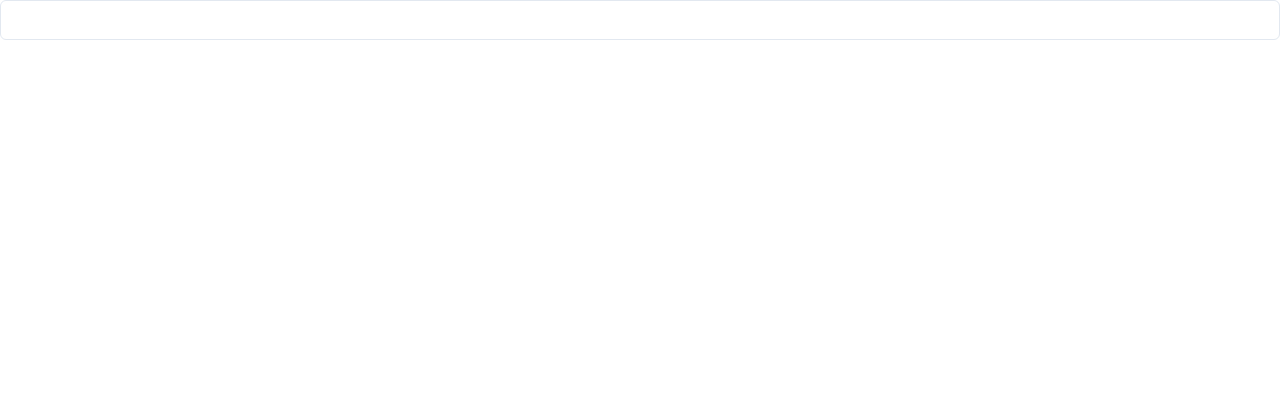
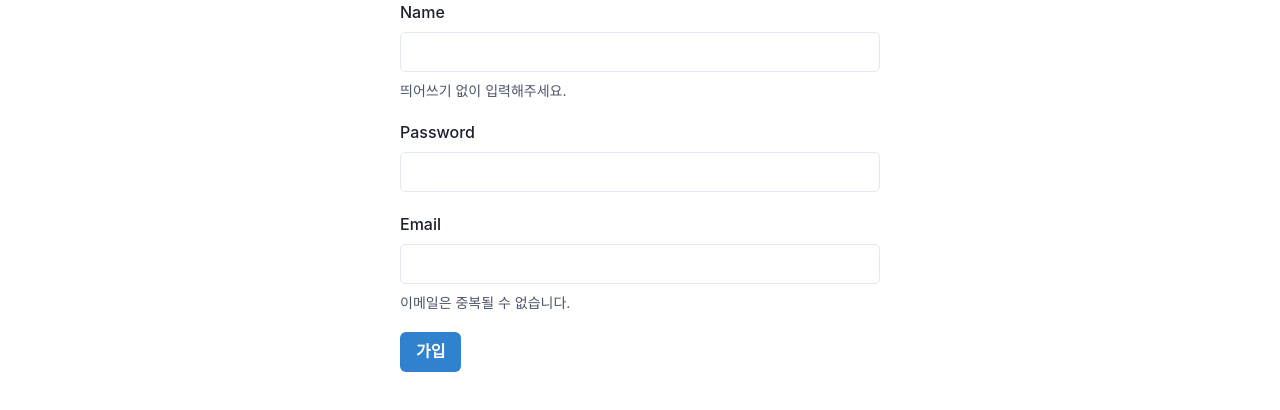
Before and after one commit to AngelosGithub/react231031, a React (Create React App) app: page / in a window 1280 px wide. Shown: the top 410 px of the page. Built offline with nearby package versions, Linux system fonts and the light colour scheme.

Commit message:
231103 state 활용 예제

```diff
--- a/src/App.js
+++ b/src/App.js
@@ -1,16 +1,67 @@
 import React, { useState } from "react";
-import { Input } from "@chakra-ui/react";
+import {
+  Box,
+  Button,
+  Center,
+  FormControl,
+  FormHelperText,
+  FormLabel,
+  Input,
+} from "@chakra-ui/react";
 
 function App(props) {
-  const [message, setMessage] = useState("");
+  const [name, setName] = useState("");
+  const [password, setPassword] = useState("");
+  const [email, setEmail] = useState("");
+  const [submit, setSubmit] = useState(false);
 
-  function handleChange(e) {
-    setMessage(e.target.value);
+  function handleNameInput(e) {
+    setName(e.target.value);
   }
+  function handlePWInput(e) {
+    setPassword(e.target.value);
+  }
+  function handleEmailInput(e) {
+    setEmail(e.target.value);
+  }
+  function handleSubmit() {
+    setSubmit(true);
+  }
+  //   axios
+  //     .post("/adduser", {
+  //       name,
+  //       email,
+  //       password,
+  //     })
+  //     .then((response) => console.log("성공"))
+  //     .catch((error) => console.log("실패"))
+  //     .finally(() => console.log("필수입력"));
+  // }
   return (
-    <div>
-      <Input type="text" value={message} onChange={handleChange} />
-    </div>
+    <Center>
+      <Box w={"480px"}>
+        <FormControl mb={5}>
+          <FormLabel>Name</FormLabel>
+          <Input type="text" value={name} onChange={handleNameInput} />
+          <FormHelperText>띄어쓰기 없이 입력해주세요.</FormHelperText>
+        </FormControl>
+
+        <FormControl mb={5}>
+          <FormLabel>Password</FormLabel>
+          <Input type="password" value={password} onChange={handlePWInput} />
+        </FormControl>
+
+        <FormControl mb={5}>
+          <FormLabel>Email</FormLabel>
+          <Input type="email" value={email} onChange={handleEmailInput} />
+          <FormHelperText>이메일은 중복될 수 없습니다.</FormHelperText>
+        </FormControl>
+
+        <Button colorScheme="blue" onClick={handleSubmit} isLoading={submit}>
+          가입
+        </Button>
+      </Box>
+    </Center>
   );
 }
 
```
